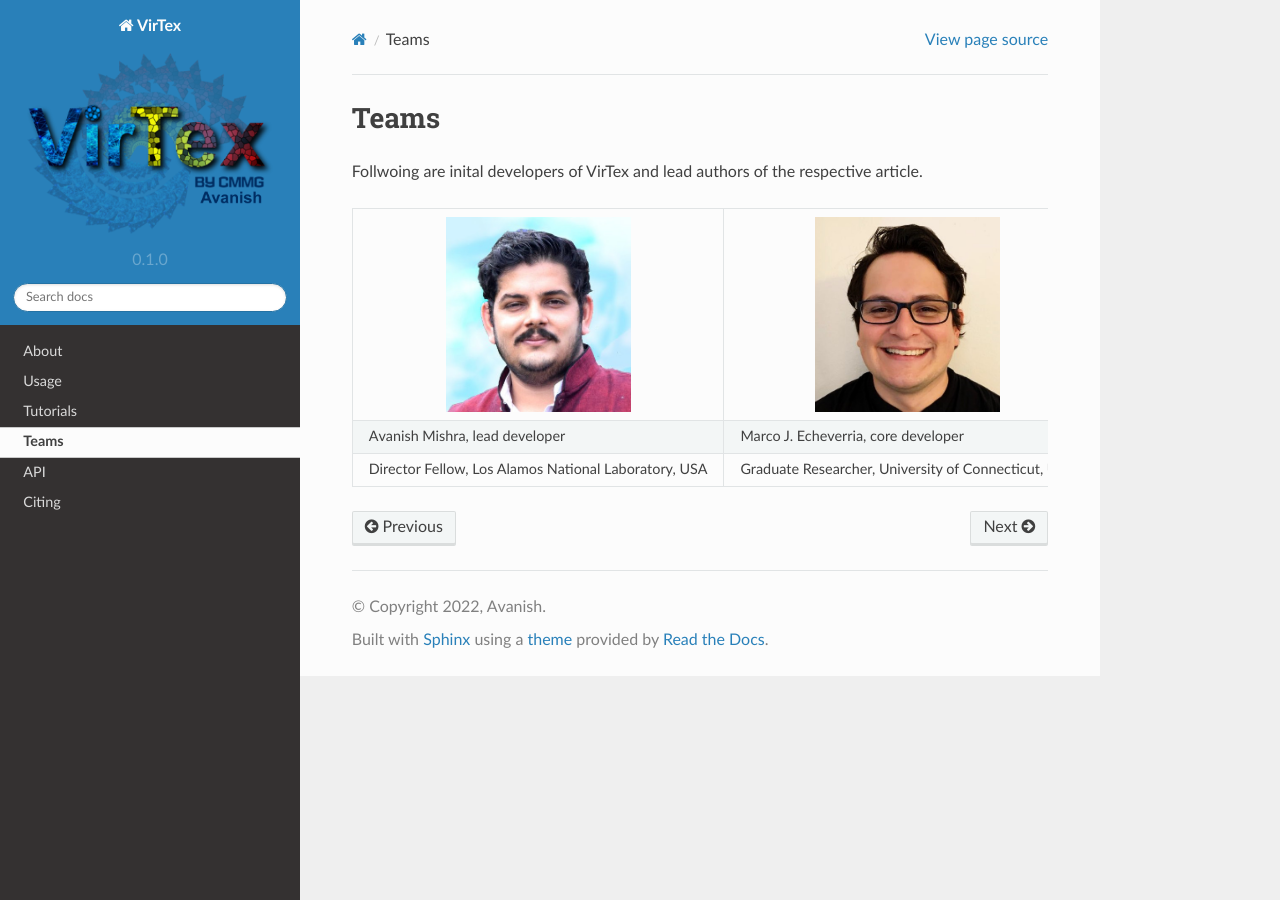
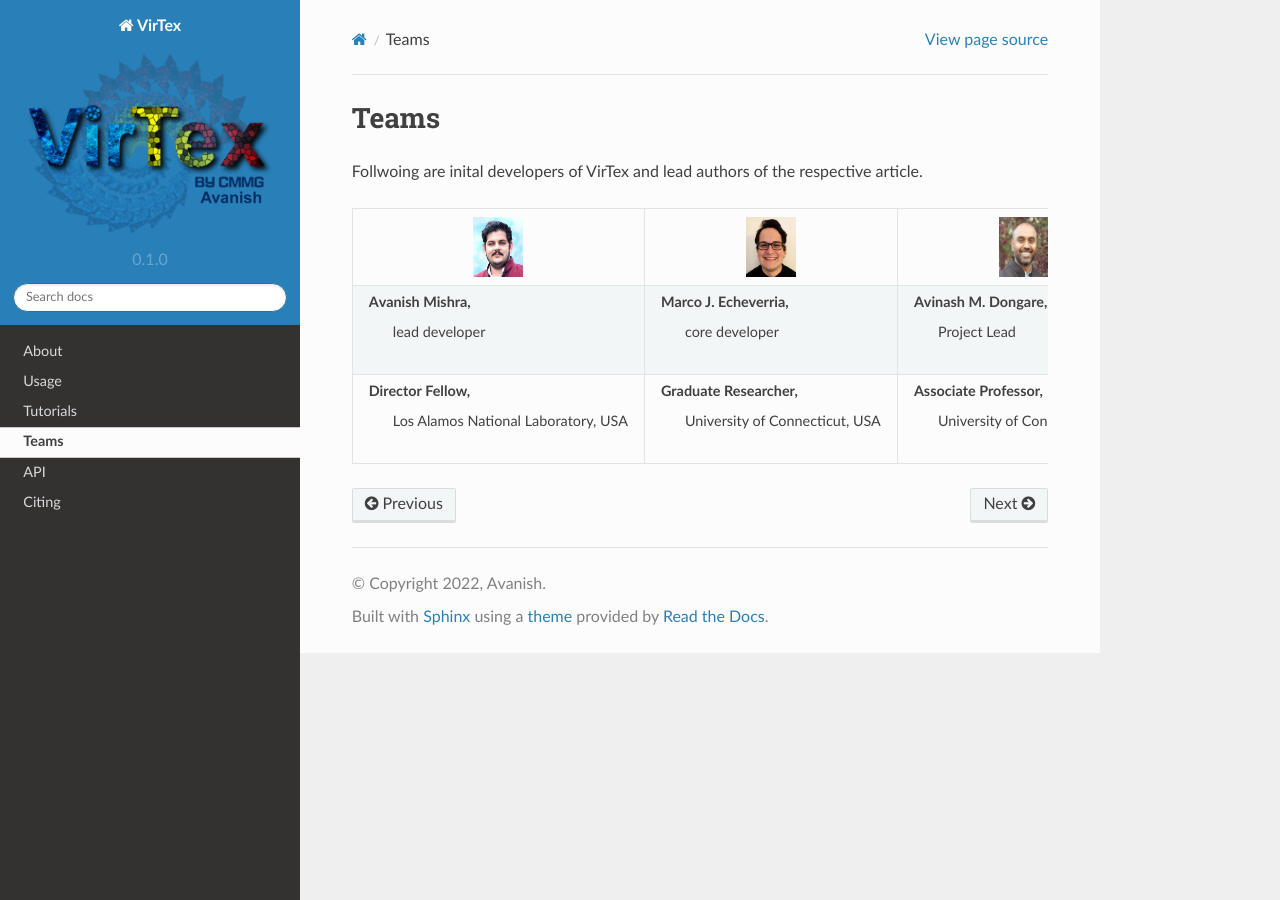
Before and after one commit to mavanish/VirTex, a Sphinx documentation site: the page built from docs/source/Teams.rst, in a window 1280 px wide. Built offline with Sphinx 7.4.7 and the Read the Docs theme 2.0.0, drawn with Linux system fonts in a browser that asks for light colours; pages that are not in the unit, such as notebooks, are missing from menus.

Commit message:
Update Teams.rst

```diff
--- a/docs/source/Teams.rst
+++ b/docs/source/Teams.rst
@@ -9,26 +9,32 @@
 
 
    * - .. image:: ../_static/avanish.jpg
-        :width: 185px
-        :height: 195px
+        :width: 50px
+        :height: 60px
         :align: center
         :alt: Avanish Mishra, lead developer.
      - .. image:: ../_static/marco2.jpg
-        :width: 185px
-        :height: 195px
+        :width: 50px
+        :height: 60px
         :align: center
         :alt: Marco J. Echeverria, core developer.
 
      - .. image:: ../_static/avi.jpg
-        :width: 185px
-        :height: 195px
+        :width: 50px
+        :height: 60px
         :align: center
         :alt: Avinash M. Dongare, Project Lead.
 
-   * - Avanish Mishra, lead developer
-     - Marco J. Echeverria, core developer
-     - Avinash M. Dongare, Project Lead
+   * - Avanish Mishra,
+        lead developer
+     - Marco J. Echeverria,
+        core developer
+     - Avinash M. Dongare,
+        Project Lead
 
-   * - Director Fellow, Los Alamos National Laboratory, USA
-     - Graduate Researcher, University of Connecticut, USA
-     - Associate Professor, University of Connecticut, USA
+   * - Director Fellow,
+         Los Alamos National Laboratory, USA
+     - Graduate Researcher,
+         University of Connecticut, USA
+     - Associate Professor,
+         University of Connecticut, USA
```
